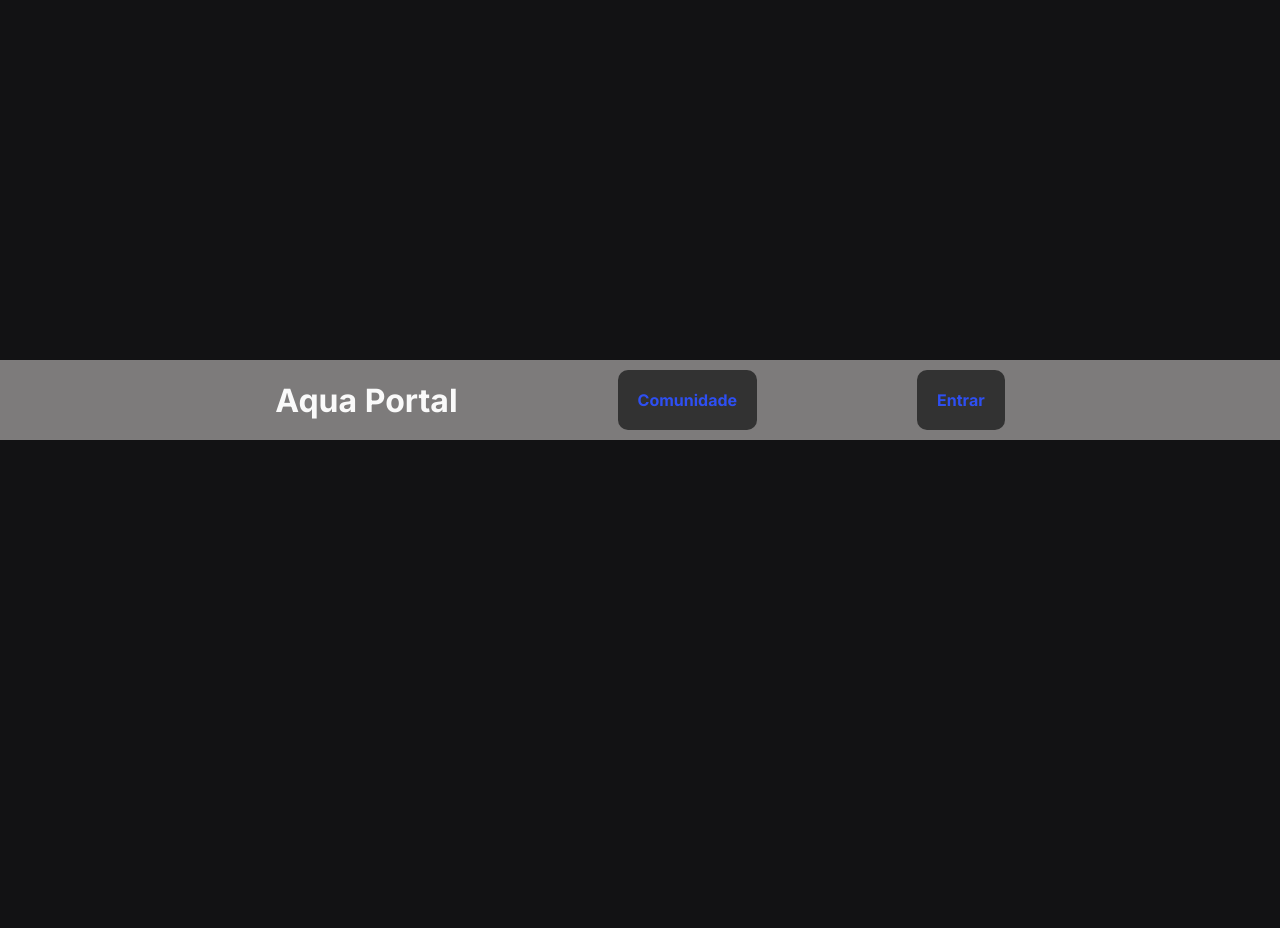
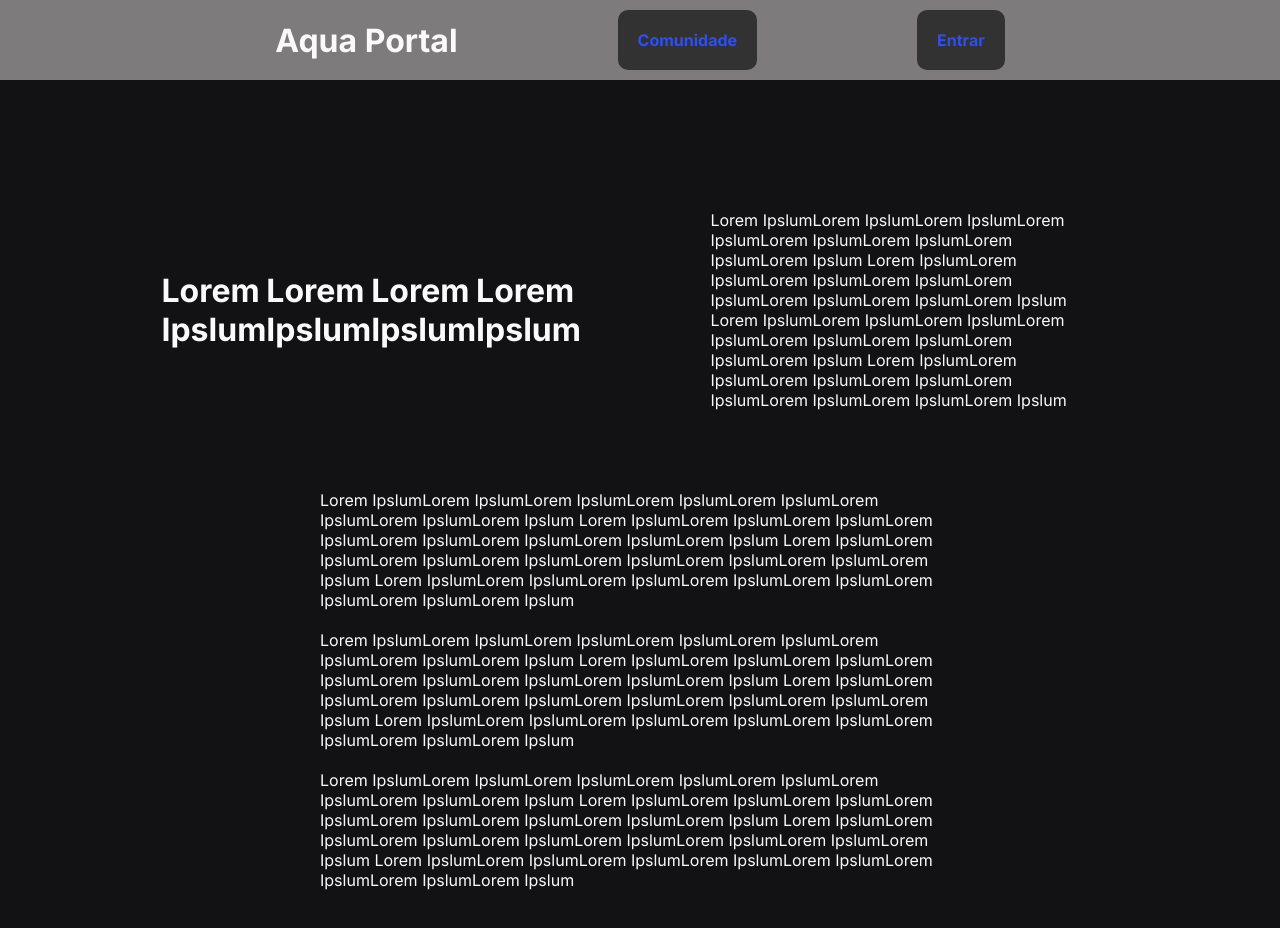
Before and after one commit to Antonio-HOS/ic_front, a Next.js app: page / in a window 1280 px wide. Shown: the top 928 px of the page. Before the commit the page ends 800 px from the top, so only its background shows below. Built offline with nearby package versions, Linux system fonts and the light colour scheme.

Commit message:
home login finished No test No INtegration

```diff
--- a/app/login/page.tsx
+++ b/app/login/page.tsx
@@ -3,7 +3,7 @@
 import React from "react"
 import { useState } from "react";
 import axios from "axios"
-import { api } from "./global";
+import { api } from "../global";
 import { BsFillEnvelopeFill } from "react-icons/bs"
 import { BiSolidLockAlt } from "react-icons/bi"
 import { AiFillEyeInvisible, AiFillEye } from "react-icons/ai"
--- a/app/page.module.css
+++ b/app/page.module.css
@@ -2,11 +2,16 @@
   display: flex;
   align-items: center;
   justify-content: center;
-  margin: 0 auto;
+  flex-direction: column;
+  margin: 150px auto;
   height: 100vh;
+  gap: 5em;
 }
 
 .links {
+  top: 0;
+  left: 0;
+  position: fixed;
   display: flex;
   align-items: center;
   justify-content: center;
@@ -34,3 +39,26 @@
   font-weight: bold;
   color: var(--cor1B);
 }
+
+.BoxTexts {
+  width: 70vw;
+  display: flex;
+  align-items: center;
+  justify-content: center;
+  gap: 10em;
+}
+
+.titles {
+  width: 40%;
+  display: flex;
+  align-items: center;
+  justify-content: center;
+}
+
+.Texts {
+  flex-direction: column;
+  width: 50vw;
+  display: flex;
+  align-items: center;
+  justify-content: center;
+}
--- a/app/page.tsx
+++ b/app/page.tsx
@@ -16,7 +16,44 @@ export default function Home() {
                     <a href="/login">Entrar</a>
                 </label>
             </div>
-
+            <div className={styles.BoxTexts}>
+                <div className={styles.titles}>
+                    <h1>Lorem Ipslum</h1>
+                    <h1>Lorem Ipslum</h1>
+                    <h1>Lorem Ipslum</h1>
+                    <h1>Lorem Ipslum</h1>
+                </div>
+                <div className={styles.Texts}>
+                    <p>
+                        Lorem IpslumLorem IpslumLorem IpslumLorem IpslumLorem IpslumLorem IpslumLorem IpslumLorem Ipslum
+                        Lorem IpslumLorem IpslumLorem IpslumLorem IpslumLorem IpslumLorem IpslumLorem IpslumLorem Ipslum
+                        Lorem IpslumLorem IpslumLorem IpslumLorem IpslumLorem IpslumLorem IpslumLorem IpslumLorem Ipslum
+                        Lorem IpslumLorem IpslumLorem IpslumLorem IpslumLorem IpslumLorem IpslumLorem IpslumLorem Ipslum
+                    </p>
+                </div>
+            </div>
+            <div className={styles.Texts}>
+                    <p>
+                        Lorem IpslumLorem IpslumLorem IpslumLorem IpslumLorem IpslumLorem IpslumLorem IpslumLorem Ipslum
+                        Lorem IpslumLorem IpslumLorem IpslumLorem IpslumLorem IpslumLorem IpslumLorem IpslumLorem Ipslum
+                        Lorem IpslumLorem IpslumLorem IpslumLorem IpslumLorem IpslumLorem IpslumLorem IpslumLorem Ipslum
+                        Lorem IpslumLorem IpslumLorem IpslumLorem IpslumLorem IpslumLorem IpslumLorem IpslumLorem Ipslum
+                    </p>
+                    <br />
+                    <p>
+                        Lorem IpslumLorem IpslumLorem IpslumLorem IpslumLorem IpslumLorem IpslumLorem IpslumLorem Ipslum
+                        Lorem IpslumLorem IpslumLorem IpslumLorem IpslumLorem IpslumLorem IpslumLorem IpslumLorem Ipslum
+                        Lorem IpslumLorem IpslumLorem IpslumLorem IpslumLorem IpslumLorem IpslumLorem IpslumLorem Ipslum
+                        Lorem IpslumLorem IpslumLorem IpslumLorem IpslumLorem IpslumLorem IpslumLorem IpslumLorem Ipslum
+                    </p>
+                    <br />
+                    <p>
+                        Lorem IpslumLorem IpslumLorem IpslumLorem IpslumLorem IpslumLorem IpslumLorem IpslumLorem Ipslum
+                        Lorem IpslumLorem IpslumLorem IpslumLorem IpslumLorem IpslumLorem IpslumLorem IpslumLorem Ipslum
+                        Lorem IpslumLorem IpslumLorem IpslumLorem IpslumLorem IpslumLorem IpslumLorem IpslumLorem Ipslum
+                        Lorem IpslumLorem IpslumLorem IpslumLorem IpslumLorem IpslumLorem IpslumLorem IpslumLorem Ipslum
+                    </p>
+            </div>
         </main>
     )
 }
```
